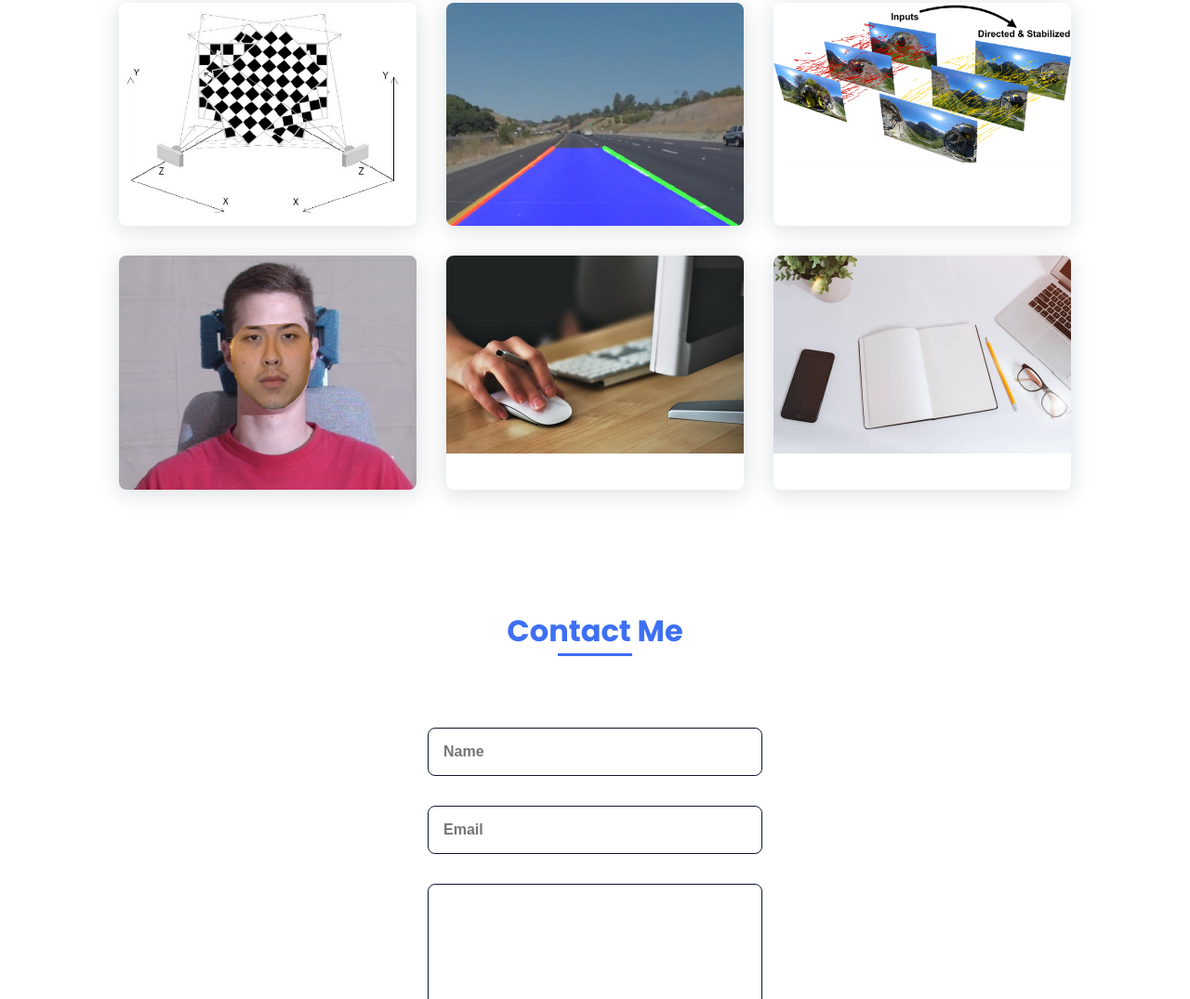
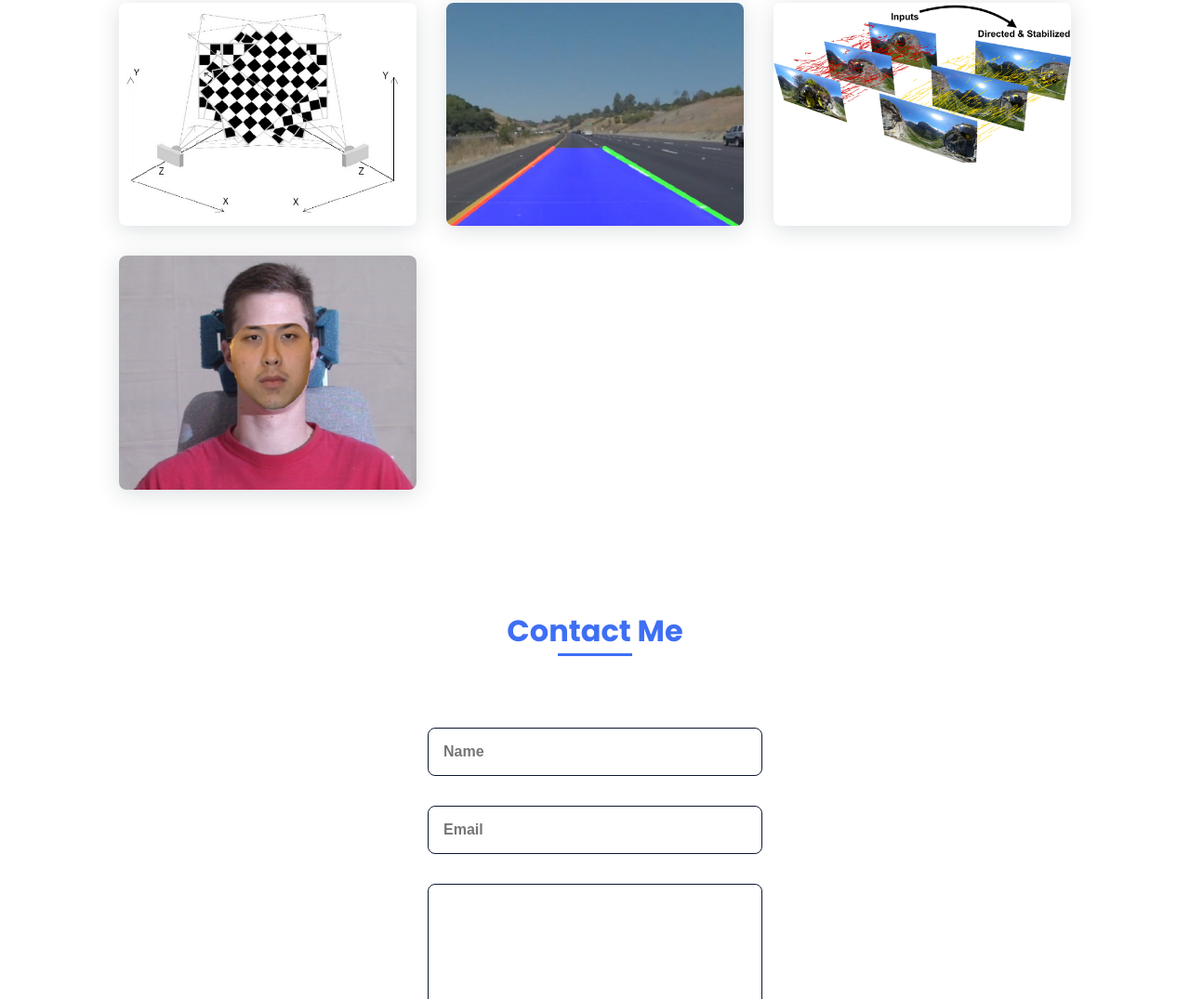
Before and after one commit to nvnmangla/nvnmangla.github.io, a plain HTML site: page index.html in a window 1280 px wide. Shown: the part 2117-3192 px from the top of the page at 93% size. Drawn offline with nearby package versions, Linux system fonts and the light colour scheme.

Commit message:
Ammending projects

```diff
--- a/index.html
+++ b/index.html
@@ -202,14 +202,6 @@
                         <img src="assets/img/FaceReplacement.png" title = "Face Swap"alt="">
                     </a>
 
-
-                    <a href="" class="work__img">
-                        <img src="assets/img/work5.jpg" alt="">
-                    </a>
-
-                    <a href="" class="work__img">
-                        <img src="assets/img/work6.jpg" alt="">
-                    </a>
                 </div>
             </section>
 
```
